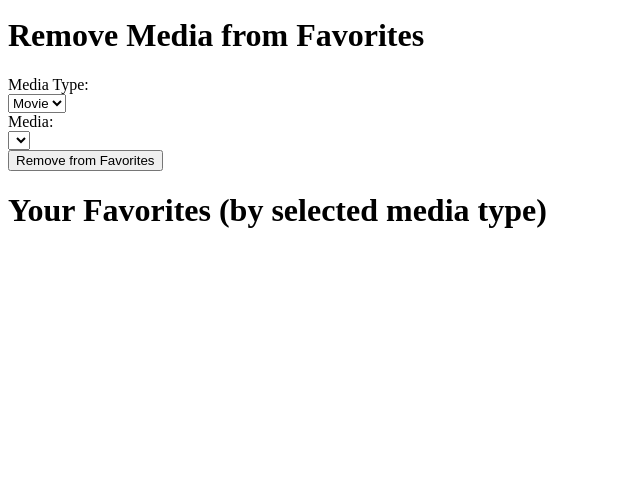
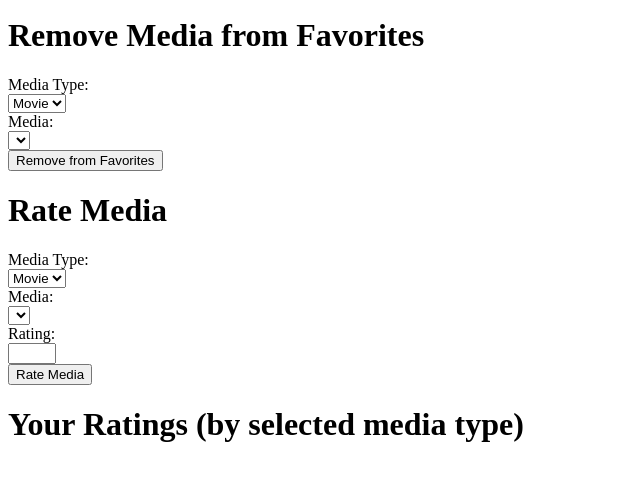
Before and after one commit to zlye-genii/project, a Django app: page /user/favorites/ in a window 1280 px wide. Shown: the part 179-660 px from the top of the page, without its empty margins (0-640 px from the left). Run offline with Django 5.2, Linux system fonts and the light colour scheme; the visitor is signed in with stand-in values (Sample User, id 1); data that the repository does not hold is empty.

Commit message:
add rating system

```diff
--- a/api/urls.py
+++ b/api/urls.py
@@ -8,7 +8,8 @@ urlpatterns = [
     path('user/data/', user.get_user_data),
     path('user/favorites/add/', user.add_media_to_favorites),
     path('user/favorites/remove/', user.remove_media_from_favorites),
-    path('user/favorites/', user.get_favorites_by_media_type),
+    path('user/ratings/', user.get_ratings_by_media_type),
+    path('user/ratings/set/', user.set_media_rating),
 
     path('movies/details/', movies.get_movie_details),
     path('movies/search/', movies.search_movies),
--- a/api/views/user.py
+++ b/api/views/user.py
@@ -49,7 +49,7 @@ def remove_media_from_favorites(request):
 
 @api_view(["GET"])
 @permission_classes([IsAuthenticated])
-def get_favorites_by_media_type(request):
+def get_ratings_by_media_type(request):
     media_type = request.query_params.get("media_type")  # 'movie' or 'book'
 
     if not media_type:
@@ -59,18 +59,18 @@ def get_favorites_by_media_type(request):
         model = ContentType.objects.get(model=media_type).model_class()
     except model.DoesNotExist:
         return Response({"error": "Invalid media type"}, status=status.HTTP_400_BAD_REQUEST)
+
     profile = request.user.profile
-    favorites = [rating for rating in profile.ratings.filter(favorited=True) if isinstance(rating.media, (Movie if media_type == 'movie' else Book))]
+    ratings = [rating for rating in profile.ratings.all() if isinstance(rating.media, (Movie if media_type == 'movie' else Book))]
 
-    favorites_list = [{"id": fav.media.id, "title": fav.media.title} for fav in favorites]
+    ratings_list = [{"id": rating.media.id, "title": rating.media.title, "stars": rating.stars, "favorited": rating.favorited} for rating in ratings]
 
-    return Response({"favorites": favorites_list}, status=status.HTTP_200_OK)
-
+    return Response({"ratings": ratings_list}, status=status.HTTP_200_OK)
 
 @api_view(["POST"])
 @permission_classes([IsAuthenticated])
 def set_media_rating(request):
-    star_rating = request.data.get('rating') # 1 - 5
+    star_rating = int(request.data.get('rating')) # 1 - 5
 
     media = get_media(request)
     if isinstance(media, Response):
--- a/user/templates/favorites.html
+++ b/user/templates/favorites.html
@@ -30,7 +30,22 @@
         </select><br>
         <input type="submit" value="Remove from Favorites">
     </form>
-    <h1>Your Favorites (by selected media type)</h1>
+    <h1>Rate Media</h1>
+    <form id="rate-media-form">
+        <label for="rate_media_type">Media Type:</label><br>
+        <select id="rate_media_type" name="rate_media_type" onchange="fetchFavorites()">
+            <option value="movie">Movie</option>
+            <option value="book">Book</option>
+        </select><br>
+        <label for="rate_media_id">Media:</label><br>
+        <select id="rate_media_id" name="rate_media_id">
+            <!-- Favorite media options will be populated here -->
+        </select><br>
+        <label for="rating">Rating:</label><br>
+        <input type="number" id="rating" name="rating" min="1" max="5"><br>
+        <input type="submit" value="Rate Media">
+    </form>
+    <h1>Your Ratings (by selected media type)</h1>
     <div id="favs-block"></div>
     <script>
         function getCookie(name) {
@@ -51,19 +66,26 @@
             .then(response => response.json())
             .then(data => {
                 const mediaSelect = document.getElementById('media_id');
+                const mediaRating = document.getElementById('rate_media_id');
                 mediaSelect.innerHTML = '';
+                mediaRating.innerHTML = '';
                 data.results.forEach(media => {
+                    // TODO: DO NOT USE UPCOMING, ITS SPANISH, I DONT KNOW WHY, JUST FEED DATA INTO /DETAILS FIRST THATS MORE RELIABLE, also media.title
                     const option = document.createElement('option');
                     option.value = media.id;
-                    option.text = media.name; // TODO: DO NOT USE UPCOMING, ITS SPANISH, I DONT KNOW WHY, JUST FEED DATA INTO /DETAILS FIRST THATS MORE RELIABLE, also media.title
+                    option.text = media.name;
+                    const option2 = document.createElement('option');
+                    option2.value = media.id;
+                    option2.text = media.name;
                     mediaSelect.add(option);
+                    mediaRating.add(option2);
                 });
             });
         }
 
         function fetchFavorites() {
             const mediaType = document.getElementById('remove_media_type').value;
-            fetch(`/api/user/favorites/?media_type=${mediaType}`, {
+            fetch(`/api/user/ratings/?media_type=${mediaType}`, {
                 method: 'GET',
                 headers: {
                     'Content-Type': 'application/json',
@@ -75,17 +97,42 @@
                 const mediaSelect = document.getElementById('remove_media_id');
                 const favsBlock = document.getElementById('favs-block')
                 mediaSelect.innerHTML = '';
-                data.favorites.forEach(media => {
+                data.ratings.forEach(media => {
                     const option = document.createElement('option');
                     option.value = media.id;
                     option.text = media.title;
                     mediaSelect.add(option);
-                    const p = document.createElement('p')
-                    p.innerText = media.title
+                    const p = document.createElement('p');
+                    const star = media.favorited ? '⭐' : ''; // this one looks better in the actual html: ☆
+                    if (media.stars !== 0) {
+                        p.innerText = `${media.title} [${media.stars}] ${star}`;
+                    } else {
+                        p.innerText = `${media.title} ${star}`;
+                    }
                     favsBlock.appendChild(p);
                 });
             });
         }
+
+        document.getElementById('rate-media-form').addEventListener('submit', function(event) {
+            event.preventDefault();
+            fetch('/api/user/ratings/set/', {
+                method: 'POST',
+                headers: {
+                    'Content-Type': 'application/json',
+                    'X-CSRFToken': getCookie('csrftoken')
+                },
+                body: JSON.stringify({
+                    media_id: document.getElementById('rate_media_id').value,
+                    media_type: document.getElementById('rate_media_type').value,
+                    rating: document.getElementById('rating').value
+                })
+            })
+            .then(response => response.json())
+            .then(data => {
+                document.getElementById('message').innerText = data.message || data.error;
+            });
+        });
 
         document.getElementById('add-favorite-form').addEventListener('submit', function(event) {
             event.preventDefault();
```
